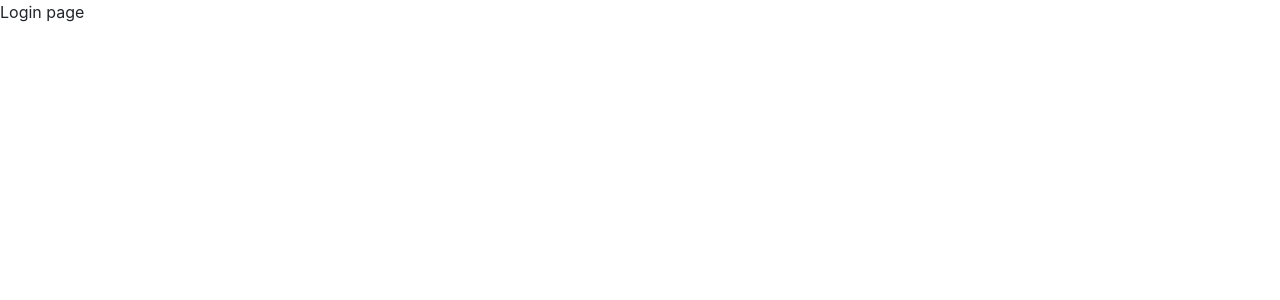
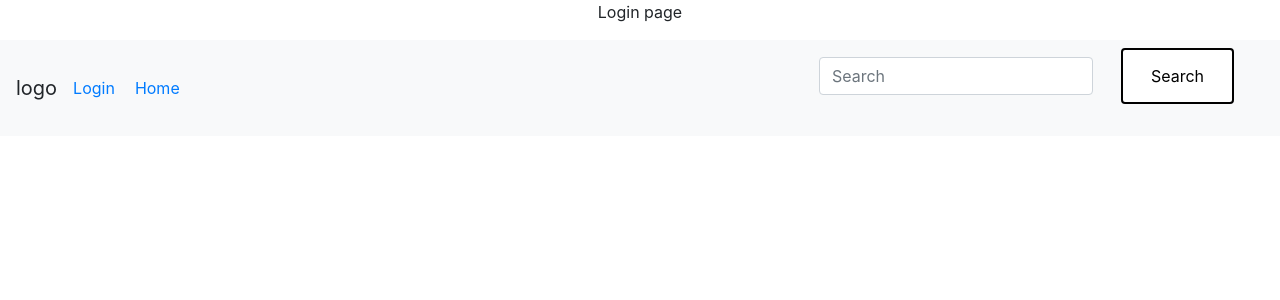
Before and after one commit to ijeli/project-3, a React (Create React App) app in the folder client/: page / in a window 1280 px wide. Shown: the top 300 px of the page. Built offline with nearby package versions, Linux system fonts and the light colour scheme.

Commit message:
got the navbar working

```diff
--- a/client/src/App.js
+++ b/client/src/App.js
@@ -6,6 +6,7 @@ import {BrowserRouter as Router, Route} from 'react-router-dom';
 // import Login from './components/nav/Login';
 // import Register from './components/nav/Register';
 // import ConditionalRender from './components/ConditionalRender';
+
 import Wrapper from './components/Wrapper';
 import Home from './pages/Home';
 import Search from './pages/Search';
@@ -19,8 +20,8 @@ class App extends Component {
     return (
       <div className="App">
 
-
-    <div>
+      <Router>
+      <div>
         <Wrapper>
          <Route exact path ='/' component ={Login}/>
           <Navbar/>
@@ -28,6 +29,7 @@ class App extends Component {
           <Route exact path ='/search' component ={Search}/>
         </Wrapper>
       </div>
+      </Router>
 
 
         {/* // <img src={logo} className="App-logo" alt="logo" />
@@ -38,8 +40,8 @@ class App extends Component {
         //       <Route exact path = '/Login' component={Login}/>
         //       <Route exact path = '/Register' component={Register}/>
         //     </div>
-        // </Router>
-        // <ConditionalRender/> */}
+        // </Router> */}
+        {/* <ConditionalRender/> */}
 
 
       </div>
--- a/client/src/components/Navbar.js
+++ b/client/src/components/Navbar.js
@@ -3,7 +3,8 @@ import {Link} from 'react-router-dom';
 import '../App.css';
 
 
-const Navbar =props =>
+const Navbar = (props) => (
+  <div>
  <nav className="navbar navbar-expand-lg navbar-light bg-light">
 <a className="navbar-brand">logo</a>
 <button className="navbar-toggler" type="button" data-toggle="collapse" data-target="#navbarSupportedContent" aria-controls="navbarSupportedContent" aria-expanded="false" aria-label="Toggle navigation">
@@ -46,5 +47,6 @@ const Navbar =props =>
 
 </div>
 </nav>
-
+</div>
+)
 export default Navbar;
--- a/client/src/index.js
+++ b/client/src/index.js
@@ -1,14 +1,14 @@
 import React from 'react';
 import ReactDOM from 'react-dom';
 import './index.css';
-// import App from './App';
+import App from './App';
 // import Login from './pages/Login'
-import Router from './components/Router'
-// import * as serviceWorker from './serviceWorker';
+// import Router from './components/Router'
+import * as serviceWorker from './serviceWorker';
 
-ReactDOM.render(<Router />, document.getElementById('root'));
+ReactDOM.render(<App />, document.getElementById('root'));
 
 // // If you want your app to work offline and load faster, you can change
 // // unregister() to register() below. Note this comes with some pitfalls.
 // // Learn more about service workers: http://bit.ly/CRA-PWA
-// serviceWorker.unregister();
+serviceWorker.unregister();
```
Also changed, not shown: 2 other files (tests, documents, lock files or other folders).
